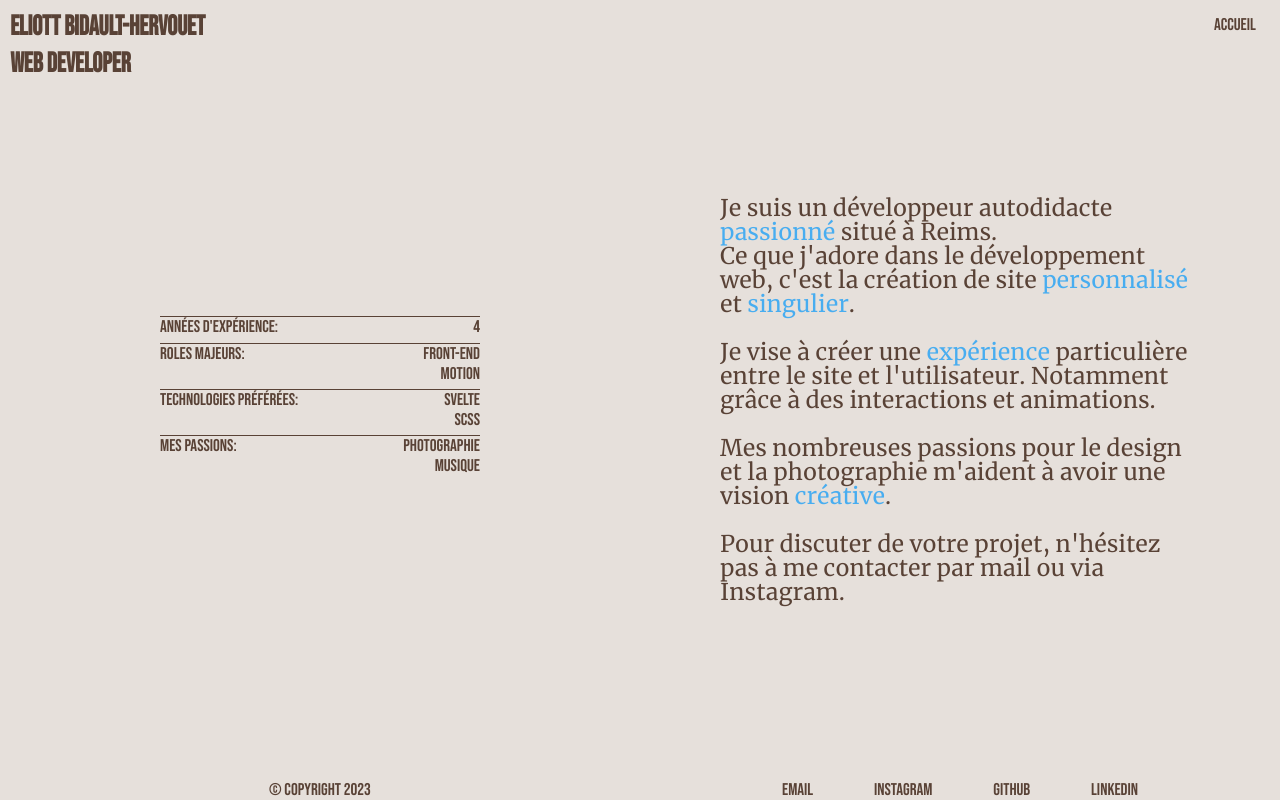
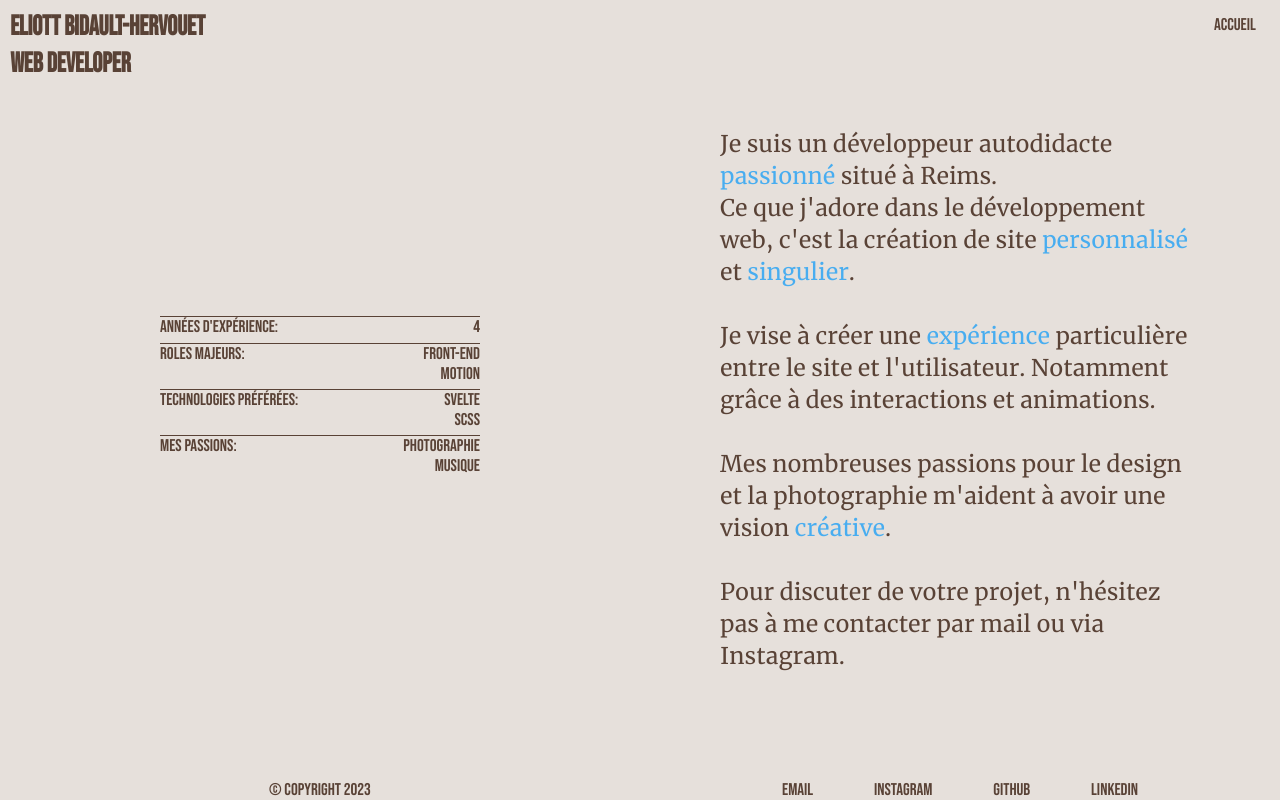
Before and after one commit to eli-ott/eliottbidault, a Svelte app: page / in a window 1280 px wide. Both pictures are taken after a click on the button "A propos". Built offline with nearby package versions, Linux system fonts and the light colour scheme.

Commit message:
added slightly more line height

```diff
--- a/src/assets/components/About.svelte
+++ b/src/assets/components/About.svelte
@@ -177,7 +177,7 @@
       > p {
         font-family: merriweather;
         font-size: 23px;
-        line-height: 3vh;
+        line-height: 4vh;
 
         width: 75%;
 
```
